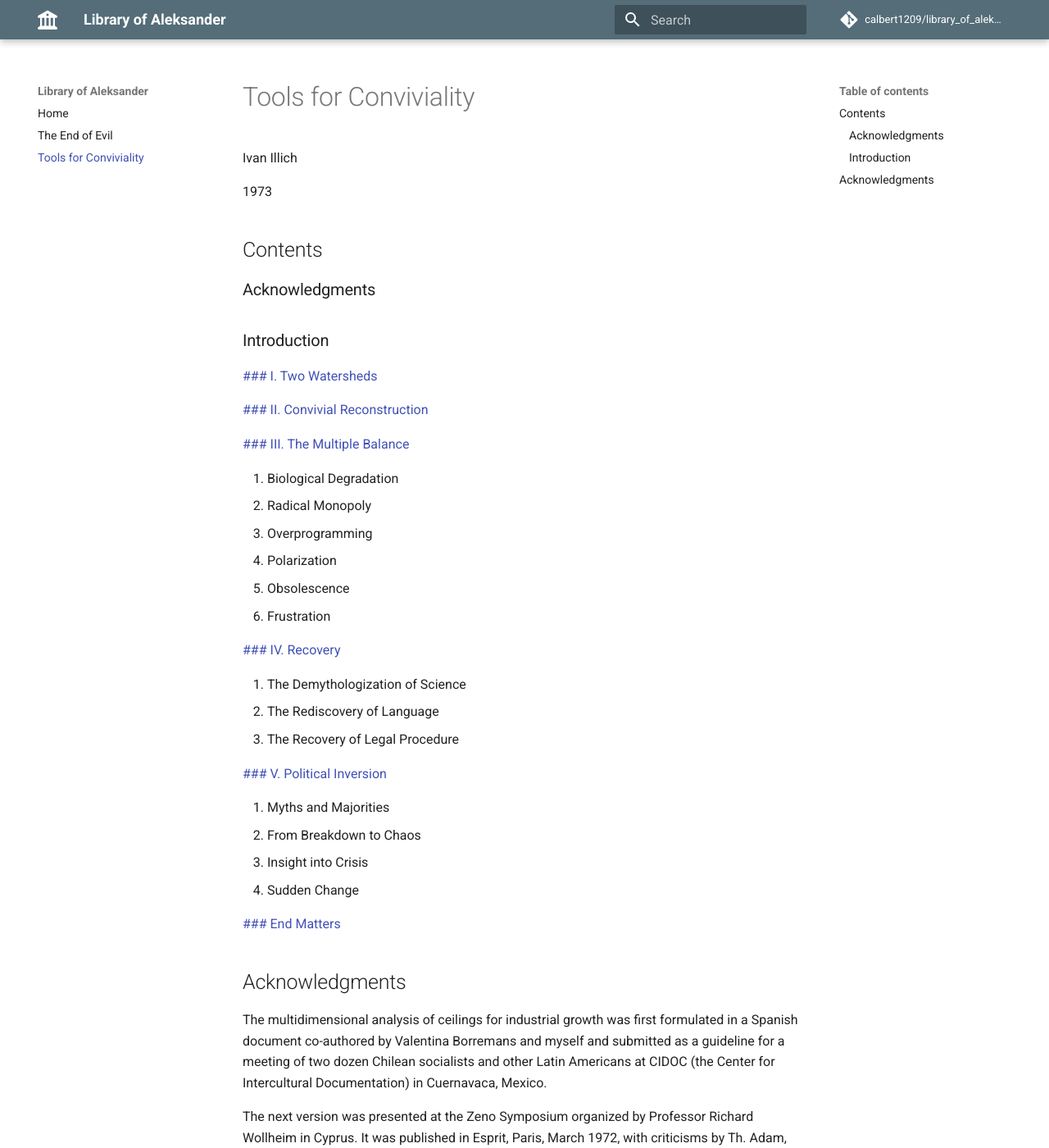
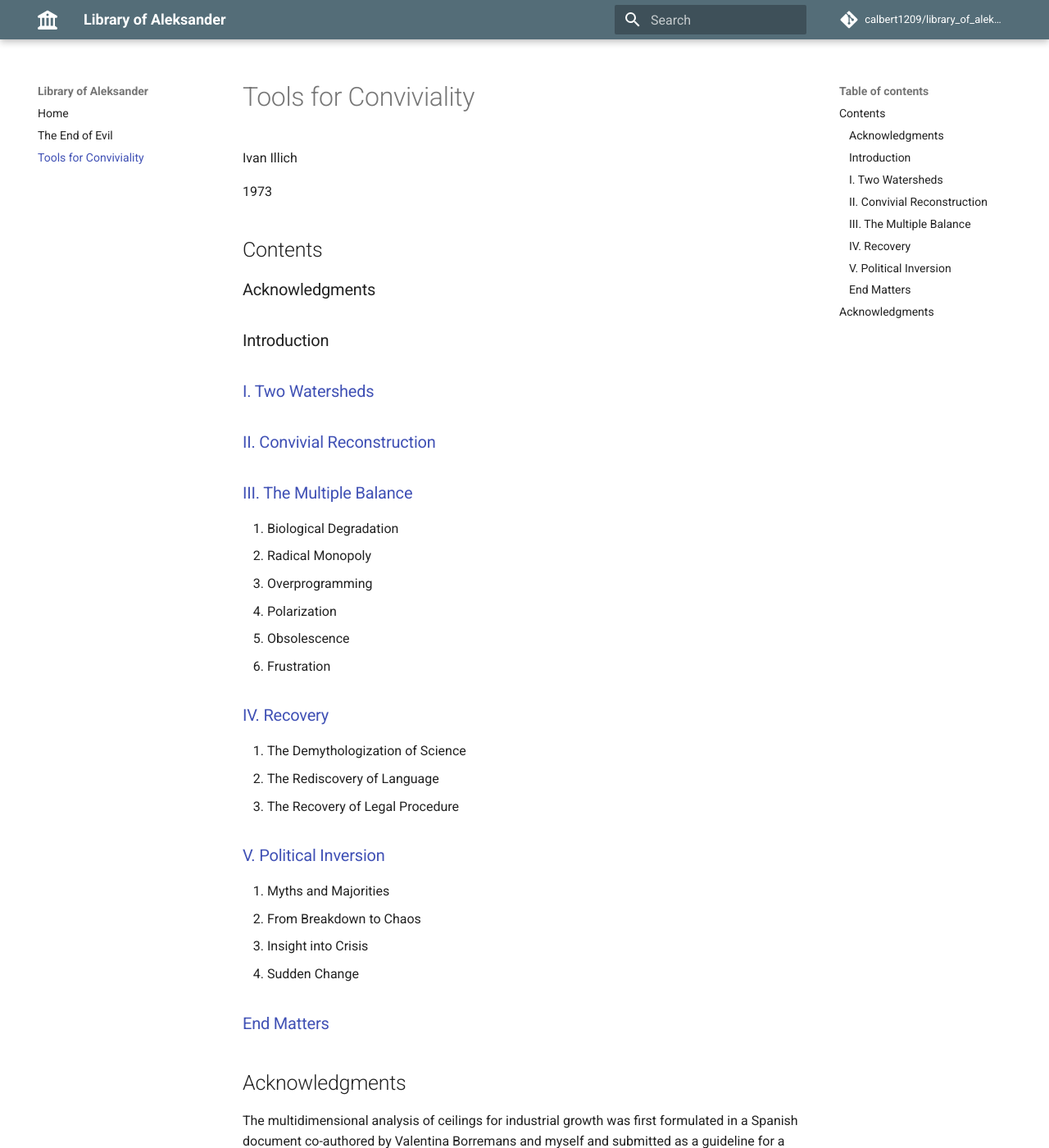
Before and after one commit to calbert1209/library_of_aleksander, an MkDocs documentation site: the page built from docs/Tools_for_Conviviality/index.md, in a window 1280 px wide and 1400 px high. Shown: the whole window at 82% size. Built offline with MkDocs 1.6.1 and Material for MkDocs 9.7.7, drawn with Linux system fonts in a browser that asks for light colours; comment, search, counter and statistics services are not loaded.

Commit message:
Update ./Tools_for_Conviviality/index.md

```diff
--- a/docs/Tools_for_Conviviality/index.md
+++ b/docs/Tools_for_Conviviality/index.md
@@ -10,11 +10,11 @@ Ivan Illich
 
 ### Introduction
 
-[### I. Two Watersheds](./Part_1.md)
+### [I. Two Watersheds](./Part_1.md)
 
-[### II. Convivial Reconstruction](./Part_2.md)
+### [II. Convivial Reconstruction](./Part_2.md)
 
-[### III. The Multiple Balance](./Part_3.md)
+### [III. The Multiple Balance](./Part_3.md)
 
 1. Biological Degradation
 2. Radical Monopoly
@@ -23,20 +23,20 @@ Ivan Illich
 5. Obsolescence
 6. Frustration
 
-[### IV. Recovery](./Part_4.md)
+### [IV. Recovery](./Part_4.md)
 
 1. The Demythologization of Science
 2. The Rediscovery of Language
 3. The Recovery of Legal Procedure
 
-[### V. Political Inversion](./Part_5.md)
+### [V. Political Inversion](./Part_5.md)
 
 1. Myths and Majorities
 2. From Breakdown to Chaos
 3. Insight into Crisis
 4. Sudden Change
 
-[### End Matters](./End_Matters.md)
+### [End Matters](./End_Matters.md)
 
 ## Acknowledgments
 
```
